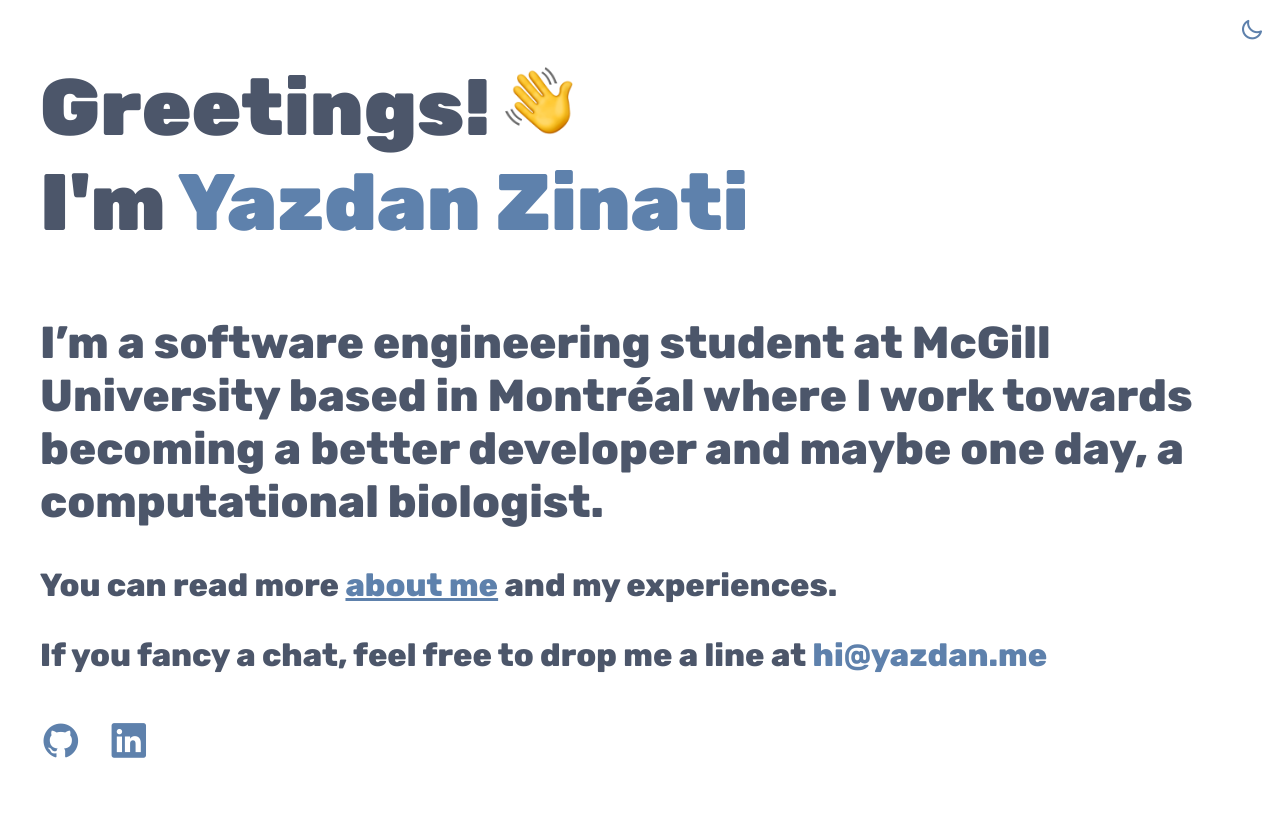
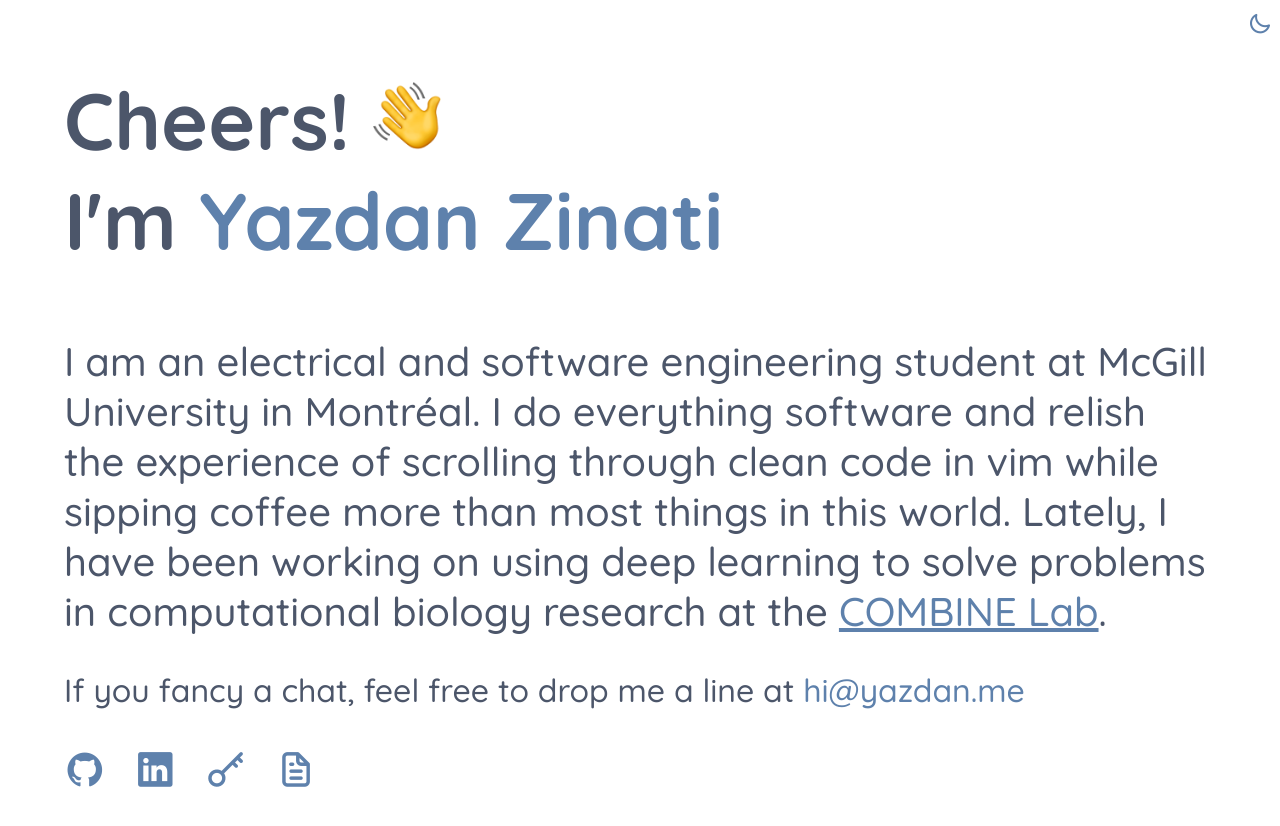
Before and after one commit to YazdanZ/yazdanzinati.com, a website built with webpack: page src/html/index.html in a window 1280 px wide. Before the commit the page ends 800 px from the top, so only its background shows below. Built offline with nearby package versions, Linux system fonts and the light colour scheme.

Commit message:
Add js and styling to new website.

```diff
--- /dev/null
+++ b/src/css/nord.scss
@@ -0,0 +1,19 @@
+:root {
+  /* define nord colors */
+  --nord0: #2e3440;
+  --nord1: #3b4252;
+  --nord2: #434c5e;
+  --nord3: #4c566a;
+  --nord4: #d8dee9;
+  --nord5: #e5e9f0;
+  --nord6: #eceff4;
+  --nord7: #8fbcbb;
+  --nord8: #88c0d0;
+  --nord9: #81a1c1;
+  --nord10: #5e81ac;
+  --nord11: #bf616a;
+  --nord12: #d08770;
+  --nord13: #ebcb8b;
+  --nord14: #a3be8c;
+  --nord15: #b48ead;
+}
--- a/src/css/style.scss
+++ b/src/css/style.scss
@@ -1,42 +1,21 @@
-@import url("https://fonts.googleapis.com/css2?family=Fira+Code&display=swap");
-@import url("https://fonts.googleapis.com/css2?family=Rubik:wght@400;600;700;800;900&display=swap");
+@import "tooltip";
+@import "wave";
+@import "nord";
+@import url("https://fonts.googleapis.com/css2?family=Quicksand:wght@400;500;700&display=swap");
+
 :root {
   /* Font family */
-  --def-font: "Rubik";
+  --def-font: "Quicksand";
 
   /* Font sizes */
   --huge-font-size: 3rem;
-  --big-font-size: 1.96rem;
-  --normal-font-size: 1.5rem;
+  --big-font-size: 1.5rem;
+  --normal-font-size: 1.2rem;
 
   --icon-font-size: 1.3em;
 
-  --huge-font-weight: 900;
-  --big-font-weight: 800;
-
-  /* define nord colors */
-  --nord0: #2e3440;
-  --nord1: #3b4252;
-  --nord2: #434c5e;
-  --nord3: #4c566a;
-  --nord4: #d8dee9;
-  --nord5: #e5e9f0;
-  --nord6: #eceff4;
-  --nord7: #8fbcbb;
-  --nord8: #88c0d0;
-  --nord9: #81a1c1;
-  --nord10: #5e81ac;
-  --nord11: #bf616a;
-  --nord12: #d08770;
-  --nord13: #ebcb8b;
-  --nord14: #a3be8c;
-  --nord15: #b48ead;
-
-  /* dark mode colors */
-  --def-bg-color: var(--nord0);
-  --def-fg-color: var(--nord6);
-  --def-sec-color: var(--nord8);
-  --def-ter-color: var(--nord7);
+  --huge-font-weight: 700;
+  --big-font-weight: 500;
 
   /* light mode colors */
   --def-bg-color: white;
@@ -49,7 +28,7 @@
 @media screen and (min-width: 568px) {
   :root {
     --huge-font-size: 5rem;
-    --big-font-size: 2.8rem;
+    --big-font-size: 2.5rem;
     --normal-font-size: 2rem;
   }
 }
@@ -60,19 +39,18 @@
   margin-top: 0;
 }
 
-html {
-  scroll-behavior: smooth;
+html,
+body {
+  height: 100%;
 }
 
 body {
   background-color: var(--def-bg-color);
   font-family: var(--def-font), sans-serif;
-  opacity: 0;
   transition: all 0.3s;
-}
-
-main {
-  padding-top: em;
+  margin-top: 0;
+  margin-bottom: 0;
+  color: var(--def-fg-color);
 }
 
 body.dark-theme {
@@ -82,33 +60,47 @@
   --def-ter-color: var(--nord7);
 }
 
+header {
+  width: 100%;
+  display: block;
+  height: 30px;
+  margin-bottom: 2rem;
+  margin-top: 0.5rem;
+}
+
+main {
+  height: 75%;
+  margin: auto;
+  display: table;
+}
+
+.home.container {
+  display: table-cell;
+  vertical-align: middle;
+  border: 1.5rem solid transparent;
+}
+
 i {
   font-size: var(--icon-font-size);
 }
 
-h1,
-h2,
-p {
-  color: var(--def-fg-color);
-}
-
-.home h1 {
+h1 {
   font-size: var(--huge-font-size);
   font-weight: var(--huge-font-weight);
 }
 
-.home h2 {
+h2 {
   font-size: var(--big-font-size);
   font-weight: var(--big-font-weight);
 }
 
-.home p,
+p,
 ul {
   font-size: var(--normal-font-size);
   font-weight: var(--big-font-weight);
 }
 
-home ul,
+ul,
 il {
   white-space: nowrap;
   margin-right: 20px;
@@ -119,6 +111,14 @@
 a,
 i {
   color: var(--def-sec-color);
+}
+
+#greeting-text {
+  color: var(--def-fg-color);
+}
+
+a {
+  white-space: nowrap;
 }
 
 i:hover,
@@ -150,48 +150,6 @@
   background: var(--def-fg-color);
 }
 
-.wave {
-  /* vertical-align: middle; */
-  height: calc(0.85 * var(--huge-font-size));
-  animation-name: wave-animation; /* Refers to the name of your @keyframes element below */
-  animation-duration: 2.5s; /* Change to speed up or slow down */
-  transform-origin: 110% 70%; /* Pivot around the bottom-left palm */
-  display: inline-block;
-  animation-play-state: paused;
-}
-
-.wave:hover {
-  animation-play-state: running;
-  animation-iteration-count: infinite;
-}
-
-@keyframes wave-animation {
-  0% {
-    transform: rotate(0deg);
-  }
-  10% {
-    transform: rotate(14deg);
-  } /* The following five values can be played with to make the waving more or less extreme */
-  20% {
-    transform: rotate(-8deg);
-  }
-  30% {
-    transform: rotate(14deg);
-  }
-  40% {
-    transform: rotate(-4deg);
-  }
-  50% {
-    transform: rotate(10deg);
-  }
-  60% {
-    transform: rotate(0deg);
-  } /* Reset for the last half to pause */
-  100% {
-    transform: rotate(0deg);
-  }
-}
-
 img {
   -khtml-user-select: none;
   -o-user-select: none;
@@ -210,6 +168,11 @@
   .container {
     margin-left: auto;
     margin-right: auto;
+    padding-left: 1.5rem;
+    padding-right: 1.5rem;
+  }
+  .home.container {
+    border: 0rem solid transparent;
   }
 }
 
@@ -218,16 +181,12 @@
     margin-left: 0.5rem;
     margin-right: 0.5rem;
   }
-}
-
-footer {
-  padding-top: 10px;
+  .home.container {
+    border: 0.5rem solid transparent;
+  }
 }
 
 #theme-button {
-  width: 100%;
-  font-size: 1.5em;
+  font-size: 1.5rem;
   float: right;
-  text-align: end;
-  margin: 1rem 0.5rem;
 }
--- /dev/null
+++ b/src/css/tooltip.scss
@@ -0,0 +1,41 @@
+.tooltip {
+  position: relative;
+  --tooltip-bg-color: var(--def-ter-color);
+  --tooltip-fg-color: white;
+  --arrow-size: 10px;
+}
+
+.tooltip:before,
+.tooltip:after {
+  position: absolute;
+  bottom: -10px;
+  transform: translateX(-50%) translateY(var(--translate-y, 0));
+  left: 50%;
+  font-size: 0.6em;
+  display: none;
+}
+
+.tooltip:before {
+  --translate-y: 100%;
+  content: attr(data-tooltip);
+  white-space: pre;
+  color: var(--tooltip-fg-color);
+  text-align: center;
+  background-color: var(--tooltip-bg-color);
+  padding: 0.5rem;
+  width: max-content;
+  border-radius: 0.7rem;
+}
+
+.tooltip:after {
+  content: "";
+  width: 2px;
+  height: 10px;
+  border: var(--arrow-size) solid transparent;
+  border-bottom-color: var(--tooltip-bg-color);
+}
+
+.tooltip:hover::before,
+.tooltip:hover::after {
+  display: inline;
+}
--- /dev/null
+++ b/src/css/wave.scss
@@ -0,0 +1,43 @@
+#greeting-wave {
+  height: calc(0.85 * var(--huge-font-size));
+  display: inline-block;
+}
+
+.wave {
+  animation-name: wave-animation; /* Refers to the name of your @keyframes element below */
+  animation-duration: 2.5s; /* Change to speed up or slow down */
+  transform-origin: 110% 70%; /* Pivot around the bottom-left palm */
+  animation-delay: 0.2s;
+}
+
+.wave:hover {
+  animation-play-state: running;
+  animation-iteration-count: infinite;
+}
+
+@keyframes wave-animation {
+  0% {
+    transform: rotate(0deg);
+  }
+  10% {
+    transform: rotate(14deg);
+  } /* The following five values can be played with to make the waving more or less extreme */
+  20% {
+    transform: rotate(-8deg);
+  }
+  30% {
+    transform: rotate(14deg);
+  }
+  40% {
+    transform: rotate(-4deg);
+  }
+  50% {
+    transform: rotate(10deg);
+  }
+  60% {
+    transform: rotate(0deg);
+  } /* Reset for the last half to pause */
+  100% {
+    transform: rotate(0deg);
+  }
+}
--- a/src/html/index.html
+++ b/src/html/index.html
@@ -21,30 +21,32 @@
     />
     <title>Yazdan Zinati's Homepage</title>
   </head>
-  <body onload="document.body.style.opacity='1'">
+  <body>
     <header>
       <i class="uil uil-moon" id="theme-button"></i>
     </header>
     <main>
       <section class="home container">
         <h1>
-          Greetings!
-          <img src="../../assets/images/wave.png" class="wave" />
+          <span id="greeting-text"></span>!
+          <img id="greeting-wave" src="../../assets/images/wave.png" />
           <br />
           I'm <span>Yazdan Zinati</span>
         </h1>
         <h2>
-          I’m a software engineering student at McGill University based in
-          Montréal where I work towards becoming a better developer and maybe
-          one day, a computational biologist.
+          I am an electrical and software engineering student at McGill
+          University in Montréal. I do everything software and relish the
+          experience of scrolling through clean code in vim while sipping coffee
+          more than most things in this world. Lately, I have been working on
+          using deep learning to solve problems in computational biology
+          research at the
+          <a href="http://www.ece.mcgill.ca/~aemad2/">COMBINE Lab</a>.
         </h2>
         <p>
-          You can read more <a href="about.html">about me</a> and my
-          experiences.
-        </p>
-        <p>
           If you fancy a chat, feel free to drop me a line at
-          <span>
+          <span
+            title="Sorry bout the non-copyable/clickable email. Didn't wanna get spammed by bots."
+          >
             <my-email data-user="hi" data-domain="yazdan.me"></my-email>
           </span>
         </p>
@@ -52,24 +54,40 @@
     </main>
     <footer class="container">
       <ul>
-        <il>
+        <il class="tooltip" data-tooltip="GitHub @yazdanz">
           <a
             href="https://github.com/yazdanz"
             target="_blank"
             class="social-icon"
           >
             <i class="uil uil-github"></i>
-            <!-- GitHub -->
           </a>
         </il>
-        <il>
+        <il class="tooltip" data-tooltip="LinkedIn @yazdan-zinati">
           <a
             href="https://www.linkedin.com/in/yazdan-zinati/"
             target="_blank"
             class="social-icon"
           >
             <i class="uil uil-linkedin"></i>
-            <!-- LinkedIn -->
+          </a>
+        </il>
+        <il class="tooltip" data-tooltip="PGP Key (for nerds)">
+          <a
+            href="https://github.com/YazdanZ/PGP-Pub-Key/raw/master/yazdan-gpg.pub"
+            target="_blank"
+            class="social-icon"
+          >
+            <i class="uil uil-key-skeleton-alt"></i>
+          </a>
+        </il>
+        <il class="tooltip" data-tooltip="View my résumé">
+          <a
+            href="https://github.com/YazdanZ/resume/raw/master/Resume%20-%20Yazdan%20Zinati.pdf"
+            target="_blank"
+            class="social-icon"
+          >
+            <i class="uil uil-file-alt"></i>
           </a>
         </il>
       </ul>
--- /dev/null
+++ b/src/js/greetings.js
@@ -0,0 +1,50 @@
+/**
+ * Greets the visitor with a random hello.
+ */
+function greet(firstVisit) {
+  const greetingText = document.getElementById("greeting-text");
+  const greetings = [
+    "Hello",
+    "Hi",
+    "Howdy",
+    "Bonjour",
+    "Hiya",
+    "Greetings",
+    "Howdy-do",
+    "Cheers",
+    "Hey",
+    "Heyyy",
+    "Ahoy",
+    "Ciao",
+    "G’day",
+    "Heya",
+  ];
+
+  let greeting;
+  if (firstVisit) {
+    greeting = greetings[Math.floor(Math.random() * greetings.length)];
+  } else {
+    greeting = "Hey, you again";
+  }
+  greetingText.innerHTML = greeting;
+}
+
+/**
+ * Waves the hand emoji.
+ */
+function wave() {
+  const greetingWave = document.getElementById("greeting-wave");
+  greetingWave.classList.add("wave"); // add animation class to element
+}
+
+/**
+ * On page load, greet with a message depending on if
+ * this is the first visit with a wave animation.
+ */
+if (document.cookie == "HasVisited=true") {
+  greet(false);
+} else {
+  document.cookie = "HasVisited=true";
+  greet(true);
+}
+wave();
--- /dev/null
+++ b/src/js/switchTheme.js
@@ -0,0 +1,34 @@
+const themeButton = document.getElementById("theme-button");
+const darkTheme = "dark-theme";
+const iconTheme = "uil-sun";
+
+// Previously selected topic (if user selected)
+const selectedTheme = localStorage.getItem("selected-theme");
+const selectedIcon = localStorage.getItem("selected-icon");
+
+// We obtain the current theme that the interface has by validating the dark-theme class
+const getCurrentTheme = () =>
+  document.body.classList.contains(darkTheme) ? "dark" : "light";
+const getCurrentIcon = () =>
+  themeButton.classList.contains(iconTheme) ? "uil-moon" : "uil-sun";
+
+// We validate if the user previously chose a topic
+if (selectedTheme) {
+  // If the validation is fulfilled, we ask what the issue was to know if we activated or deactivated the dark
+  document.body.classList[selectedTheme === "dark" ? "add" : "remove"](
+    darkTheme
+  );
+  themeButton.classList[selectedIcon === "uil-moon" ? "add" : "remove"](
+    iconTheme
+  );
+}
+
+// Activate/deactivate the theme manually with the button
+themeButton.addEventListener("click", () => {
+  // Add or remove the dark / icon theme
+  document.body.classList.toggle(darkTheme);
+  themeButton.classList.toggle(iconTheme);
+  // We save the theme and the current icon that the user chose
+  localStorage.setItem("selected-theme", getCurrentTheme());
+  localStorage.setItem("selected-icon", getCurrentIcon());
+});
```
Also changed, not shown: src/js/index.js (+2 -34 lines).
